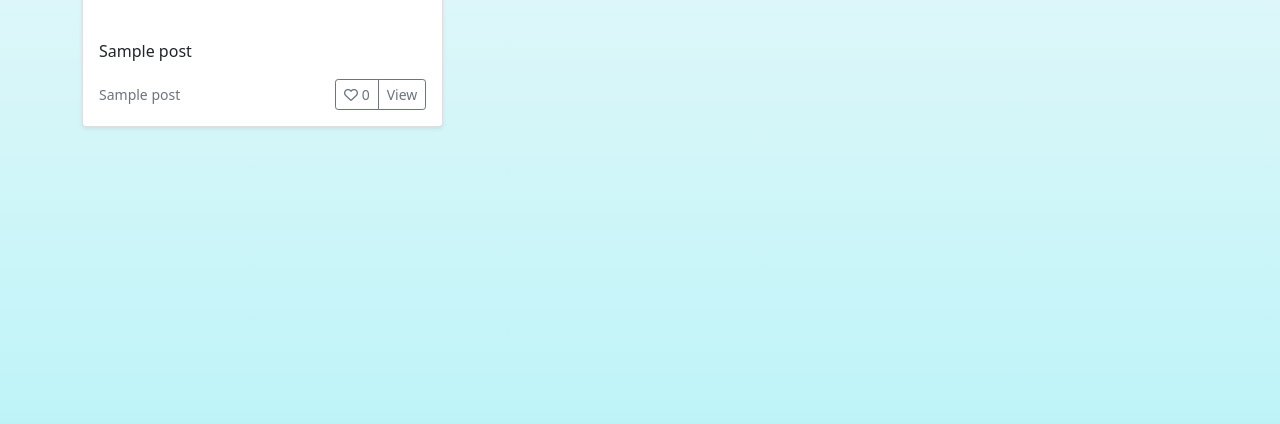
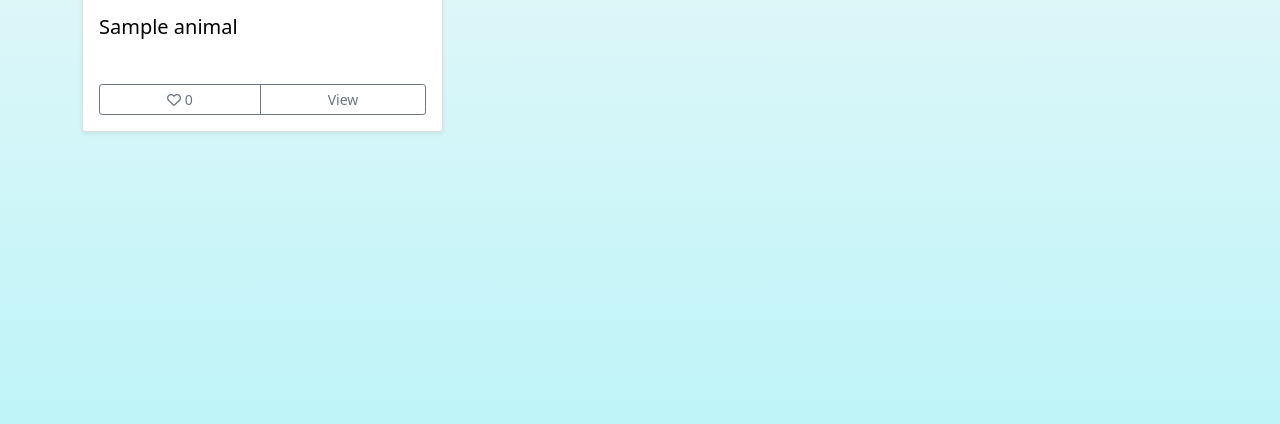
Before and after one commit to WileyBui/Animal-Watch, a Flask app: page /feed in a window 1280 px wide. Shown: the part 376-800 px from the top of the page. Run offline with Flask 2, Linux system fonts and the light colour scheme; a database or web service that is not in the repository returns one stand-in record (values such as "Sample title"); some libraries are stand-ins or nearby versions.

Commit message:
Finished with activity feed page

```diff
--- a/server.py
+++ b/server.py
@@ -1,4 +1,4 @@
-from flask import Flask, render_template, request, g, redirect, url_for, jsonify
+from flask import Flask, render_template, request, g, redirect, url_for, jsonify, abort
 
 import db
 
@@ -24,39 +24,52 @@ def page_add_animal():
 def page_feed():
     with db.get_db_cursor(False) as cur:
         cur.execute("""
-
-                SELECT * FROM (
-                    SELECT
-                        Posts.users_id,
-                        Users.users_name,
-                        Posts.post_text,
-                        Posts.imageURL,
-                        array_to_string(array_agg(distinct "tag"),'; ') AS tag,
-                        array_to_string(array_agg(distinct "tag_bootstrap_color"),'; ') AS tag_bootstrap_color,
-                        Posts.post_time
-                    FROM Posts, Users, Animals, HasTag, Tags
-                    WHERE
-                        Posts.users_id = Users.id
-                        AND Posts.animal_id = Animals.id
-                        AND Animals.id = HasTag.animal_id
-                        AND HasTag.tag_id = Tags.id
-                    GROUP BY
-                        Posts.post_time,
-                        Posts.users_id,
-                        Users.users_name,
-                        Posts.post_text,
-                        Posts.imageURL,
-                        Posts.post_time
-                ) A
-                ORDER BY A.post_time DESC;
-
+                    SELECT * FROM (
+                        SELECT
+                            Animals.id,
+                            Animals.species,
+                            Animals.imageURL,
+                            array_to_string(array_agg(distinct "tag"),'; ') AS tag,
+                            array_to_string(array_agg(distinct "tag_bootstrap_color"),'; ') AS tag_bootstrap_color
+                        FROM Animals, HasTag, Tags
+                        WHERE
+                            Animals.id = HasTag.animal_id
+                            AND HasTag.tag_id = Tags.id
+                        GROUP BY
+                            Animals.id,
+                            Animals.species,
+                            Animals.imageURL
+                    ) A
+                    ORDER BY A.id DESC;
                     """)
 
         return render_template("feed.html", dataList=cur)
 
-@app.route('/post/<int:id>', methods=['GET'])
-def page_lookup(id):
-    return render_template("post_lookup.html")
+@app.route('/animal/<int:animal_id>', methods=['GET'])
+def page_lookup(animal_id):
+    with db.get_db_cursor(False) as cur:
+        cur.execute("""
+                    SELECT
+                        Animals.species,
+                        array_to_string(array_agg(distinct "tag"),'; ') AS tag,
+                        array_to_string(array_agg(distinct "tag_bootstrap_color"),'; ') AS tag_bootstrap_color,
+                        Animals.imageURL
+                    FROM Animals, HasTag, Tags
+                    WHERE
+                        Animals.id = %s
+                        AND Animals.id = HasTag.animal_id
+                        AND HasTag.tag_id = Tags.id
+                    GROUP BY
+                        Animals.species,
+                        Animals.imageURL;
+                    """, [animal_id])
+
+        shared_data = [record for record in cur]
+
+        if (len(shared_data) == 1):
+            return render_template("animalSpecific.html", shared_contents=shared_data[0])
+        else:
+            abort(404)
 
 
 # have the DB submodule set itself up before we get started. groovy.
--- a/static/page_feed.css
+++ b/static/page_feed.css
@@ -25,3 +25,25 @@ body {
 .search-btn-padding {
     padding: 11px 0;
 }
+
+.use-full-width {
+    width: 100%;
+}
+
+hr {
+    margin-top: 0em;
+    margin-bottom: 0.3em;
+}
+
+a, a:hover {
+    color: black;
+    text-decoration: none;
+}
+
+.animal-tags {
+    margin-bottom: 0.5em;
+}
+
+.add-margin-top-08em {
+    margin-top: 0.8em;
+}
--- a/templates/feed.html
+++ b/templates/feed.html
@@ -26,7 +26,7 @@
     <div class="container">
       <div class="row row-cols-1 row-cols-sm-2 row-cols-md-3 g-3">
         {% for n in dataList %}
-          {% with post_id=n[0], username=n[1], post_text=n[2], post_image=n[3], post_tags=n[4], post_tags_color=n[5]  %}
+          {% with animal_id=n[0], animal_species=n[1], animal_imageURL=n[2], post_tags=n[3], post_tags_color=n[4]  %}
             {% include "helper_html/animal_card.html" %}
           {% endwith %}
         {% endfor %}
--- a/templates/helper_html/animal_card.html
+++ b/templates/helper_html/animal_card.html
@@ -1,21 +1,26 @@
 <div class="col">
   <div class="card shadow-sm">
-    <img src="{{ post_image }}" />
+    <img src="{{ animal_imageURL }}" />
 
     <div class="card-body">
-      <div>
+
+      <h5 class="card-text text-truncate title-padding-top"><a href='/animal/{{ animal_id }}'>{{ animal_species }}</a></h5>
+
+      <!-- <hr /> -->
+      <div class="animal-tags">
         {% for i in range(post_tags.split("; ")|length) %}
           <span class="badge bg-{{ post_tags_color.split('; ')[i] }}">{{ post_tags.split("; ")[i] }}</span>
         {% endfor %}
       </div>
-      <p class="card-text text-truncate">{{ post_text }}</p>
-      <div class="d-flex justify-content-between align-items-center">
-        <small class="text-muted">{{ username }}</small>
-        <div class="btn-group">
+
+      <!-- <hr /> -->
+      <div class="d-flex justify-content-between align-items-center add-margin-top-08em">
+        <!-- <small class="text-muted">test</small> -->
+        <div class="btn-group use-full-width">
           <button type="button" class="btn btn-sm btn-outline-secondary"><i class="far fa-heart"></i>
             0</button>
-          <button type="button" class="btn btn-sm btn-outline-secondary" onclick="location.href = '/post/{{ post_id }}';">View</button>
-          <!-- <button type="button" class="btn btn-sm btn-outline-secondary">Edit</button> -->
+          <button type="button" class="btn btn-sm btn-outline-secondary" onclick="location.href = '/animal/{{ animal_id }}';">View</button>
+          <!-- <button tsype="button" class="btn btn-sm btn-outline-secondary">Edit</button> -->
         </div>
       </div>
     </div>
```
Also changed, not shown: schema.sql (+14 -0 lines), templates/animalSpecific.html (added, +190 -0 lines), templates/helper_html/animal_look_up_carousel.html (+5 -5 lines), templates/helper_html/animal_look_up_info.html (deleted, +0 -47 lines), templates/post_lookup.html (deleted, +0 -160 lines).
